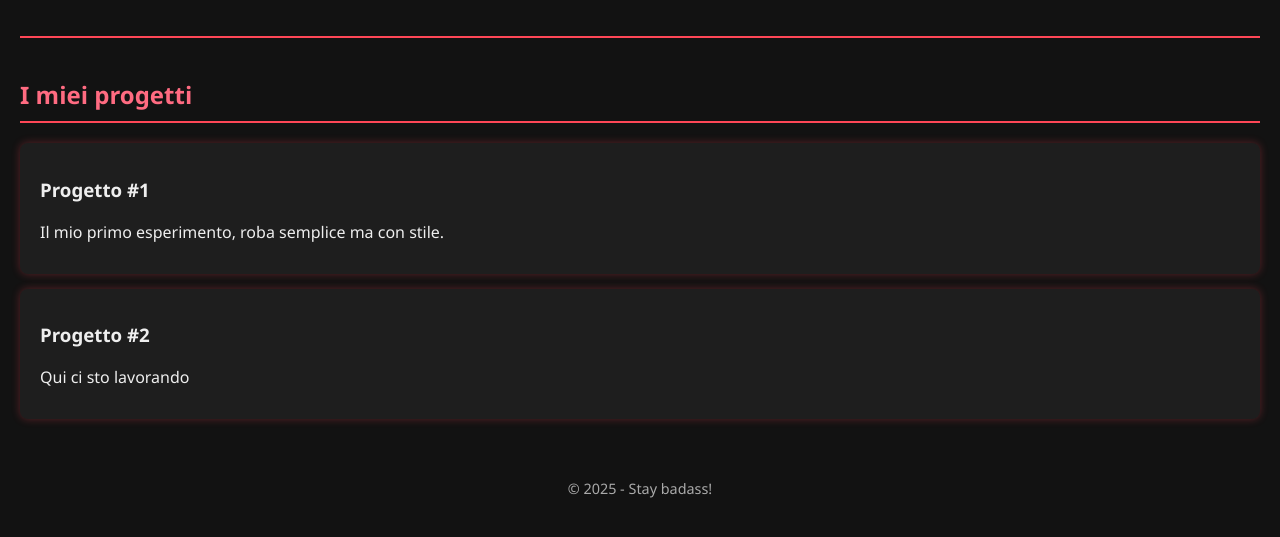
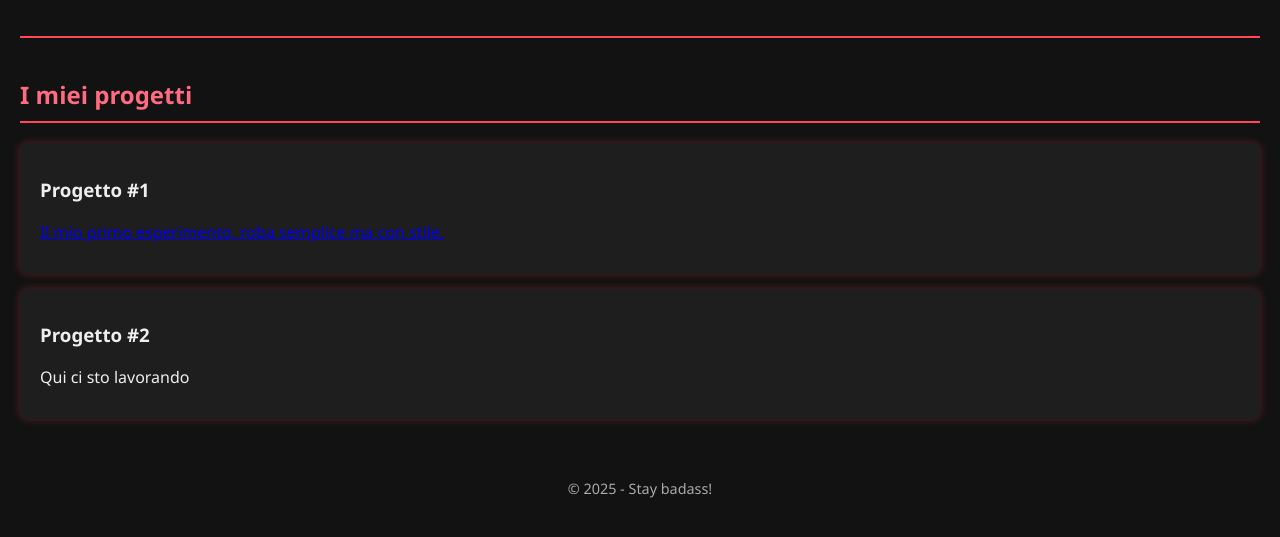
Before and after one commit to Ciaociao628/mlem, a plain HTML site: page Index.html in a window 1280 px wide. Shown: the part 145-682 px from the top of the page. Drawn offline with Linux system fonts and the light colour scheme.

Commit message:
Update project description with a link

```diff
--- a/Index.html
+++ b/Index.html
@@ -65,7 +65,7 @@
     <h2>I miei progetti </h2>
     <div class="project">
       <h3>Progetto #1</h3>
-      <p>Il mio primo esperimento, roba semplice ma con stile.</p>
+      <p><a href = "Anagrafica Utente.html">Il mio primo esperimento, roba semplice ma con stile.</a></p>
     </div>
     <div class="project">
       <h3>Progetto #2</h3>
```
